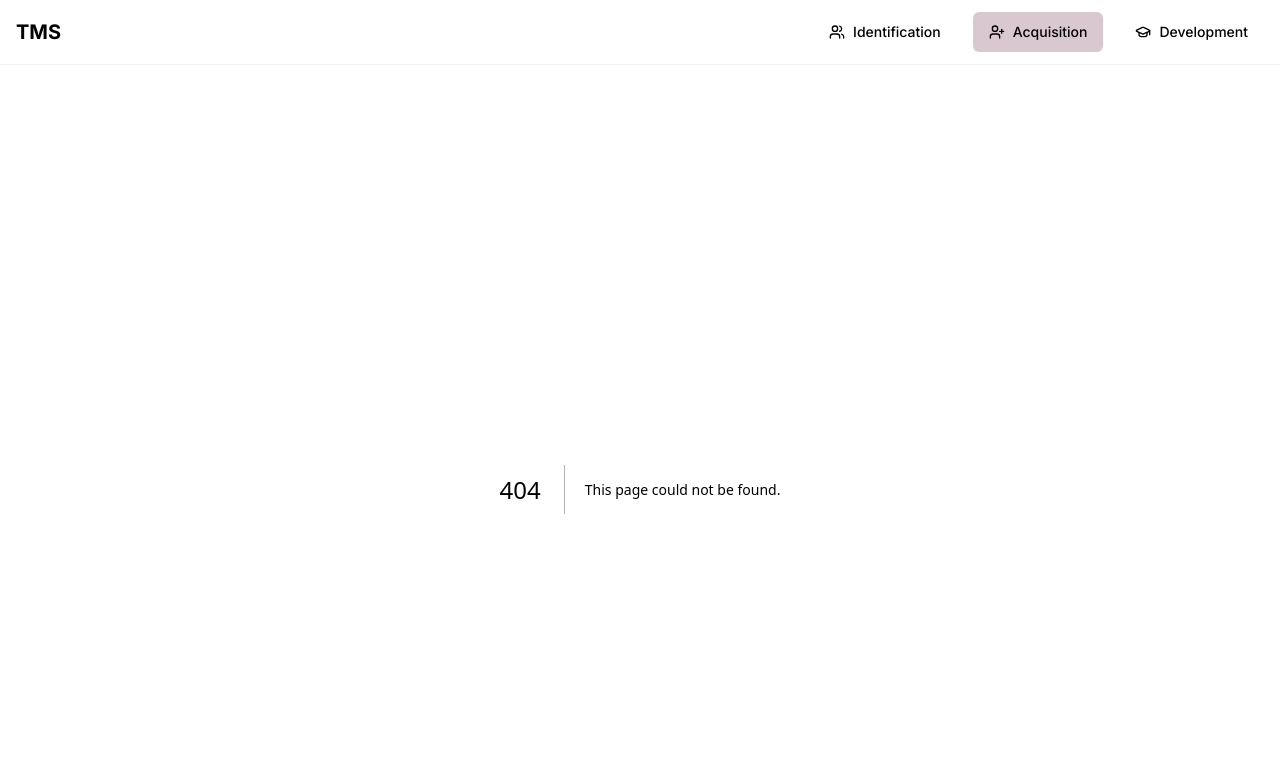
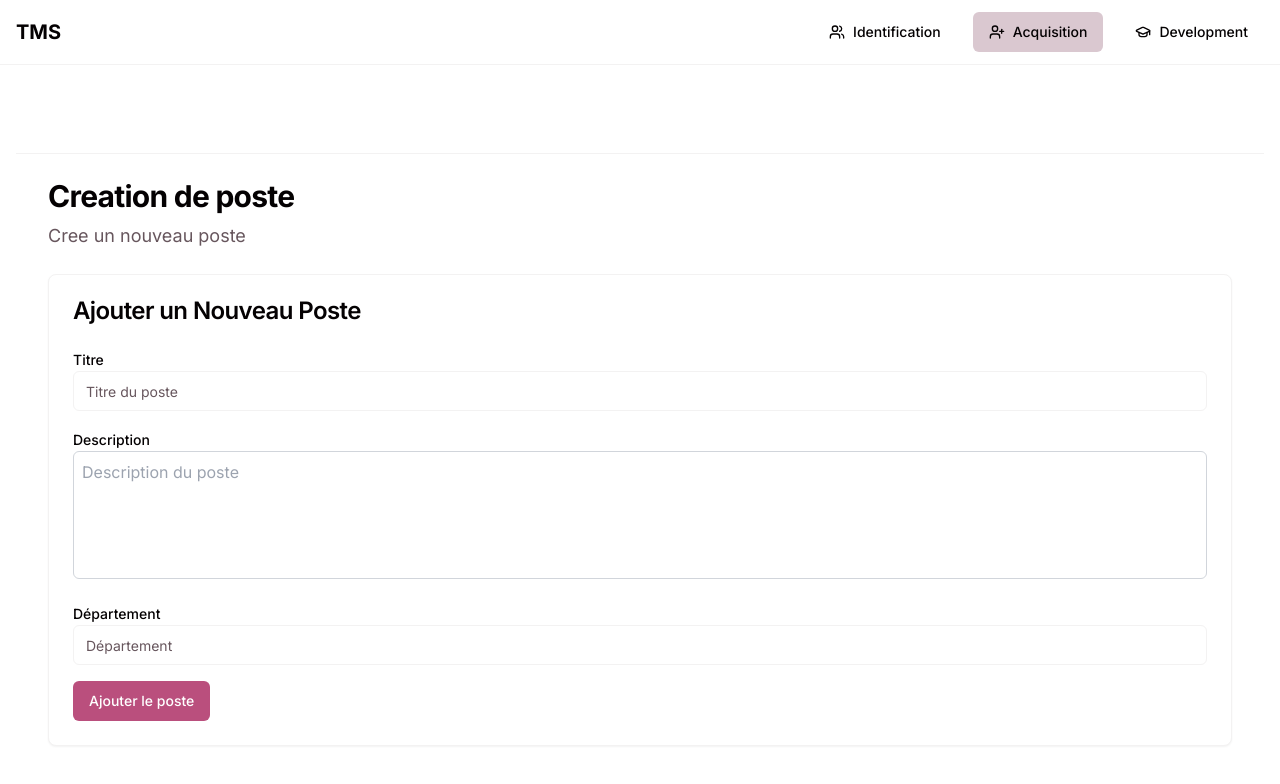
Before and after one commit to kenny516/Gestion-Talent, a Next.js app: page /talent/acquisition/posting/poste in a window 1280 px wide. Before the commit this address had no page. Shown: the top 784 px of the page. Built offline with nearby package versions, Linux system fonts and the light colour scheme.

Commit message:
add page poste insert

```diff
--- /dev/null
+++ b/app/talent/acquisition/posting/poste/page.tsx
@@ -0,0 +1,92 @@
+"use client";
+
+import React, { useState } from "react";
+import { Card, CardContent, CardHeader, CardTitle } from "@/components/ui/card";
+import { Input } from "@/components/ui/input";
+import { Label } from "@/components/ui/label";
+import { Button } from "@/components/ui/button";
+import axios from "axios";
+import { api_url, Poste } from "@/types";
+import { PageHeader } from "@/components/page-header";
+
+export default function NewPostePage() {
+  const [poste, setPoste] = useState<Partial<Poste>>({
+    titre: "",
+    description: "",
+    departement: "",
+  });
+
+  const handleChange = (e: React.ChangeEvent<HTMLInputElement | HTMLTextAreaElement>) => {
+    const { name, value } = e.target;
+    setPoste((prevPoste) => ({
+      ...prevPoste,
+      [name]: value,
+    }));
+  };
+
+  const handleSubmit = async (e: React.FormEvent) => {
+    e.preventDefault();
+    try {
+      await axios.post(`${api_url}/poste`, poste);
+      alert("Poste ajouté avec succès!");
+    } catch (error) {
+      console.error("Erreur lors de l'ajout du poste :", error);
+      alert("Erreur lors de l'ajout du poste. Veuillez réessayer.");
+    }
+  };
+
+  return (
+    <div className="space-y-6">
+      <PageHeader
+        title="Creation de poste"
+        description="Cree un nouveau poste"
+      />
+      <Card>
+        <CardHeader>
+          <CardTitle>Ajouter un Nouveau Poste</CardTitle>
+        </CardHeader>
+        <CardContent>
+          <form onSubmit={handleSubmit} className="space-y-4">
+            <div>
+              <Label htmlFor="titre">Titre</Label>
+              <Input
+                id="titre"
+                name="titre"
+                value={poste.titre}
+                onChange={handleChange}
+                placeholder="Titre du poste"
+                required
+              />
+            </div>
+            <div>
+              <Label htmlFor="description">Description</Label>
+              <textarea
+                id="description"
+                name="description"
+                value={poste.description}
+                onChange={handleChange}
+                placeholder="Description du poste"
+                required
+                className="w-full h-32 p-2 border border-gray-300 rounded-md resize-none"
+              />
+            </div>
+            <div>
+              <Label htmlFor="departement">Département</Label>
+              <Input
+                id="departement"
+                name="departement"
+                value={poste.departement}
+                onChange={handleChange}
+                placeholder="Département"
+                required
+              />
+            </div>
+            <Button type="submit" variant="default">
+              Ajouter le poste
+            </Button>
+          </form>
+        </CardContent>
+      </Card>
+    </div>
+  );
+}
```
Also changed, not shown: sortie.json (line endings or trailing spaces).
